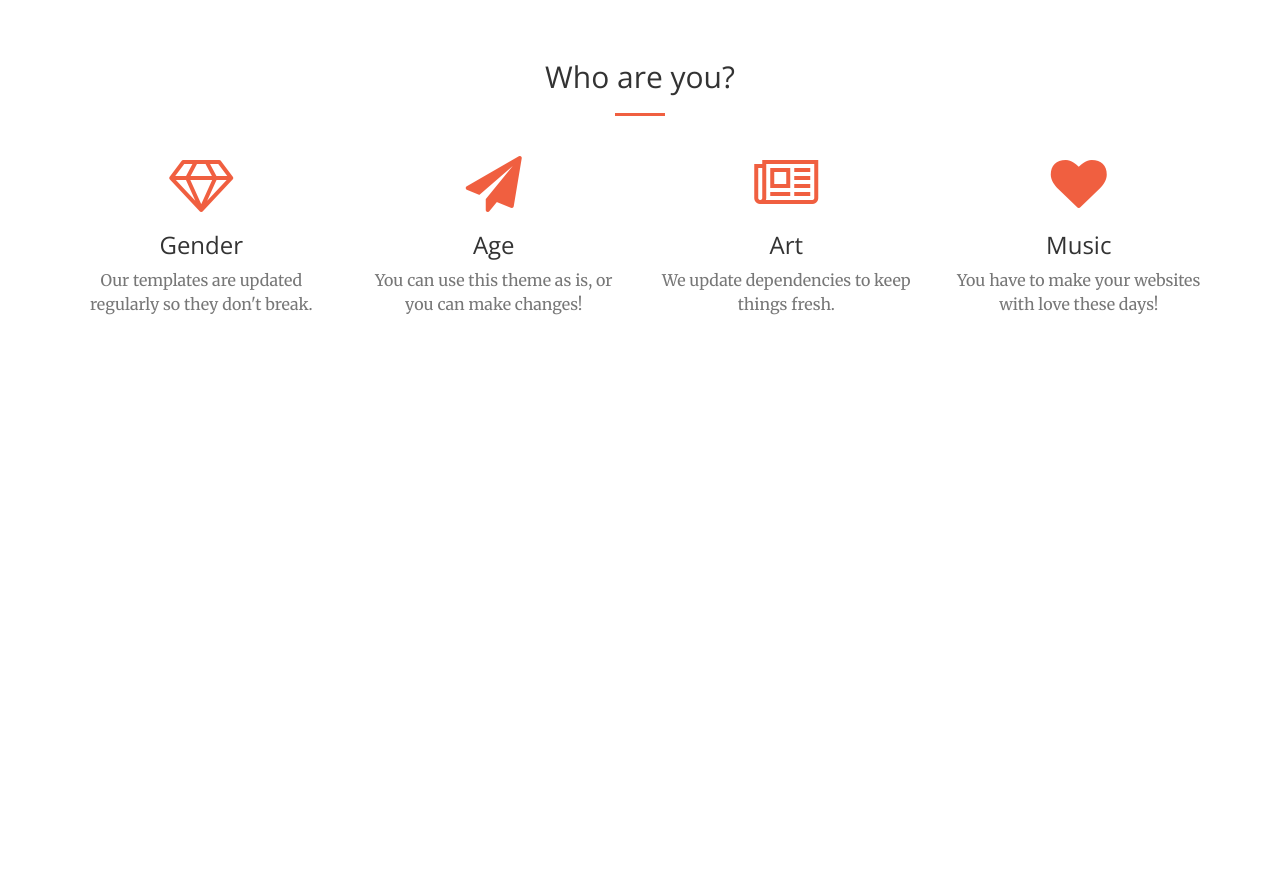
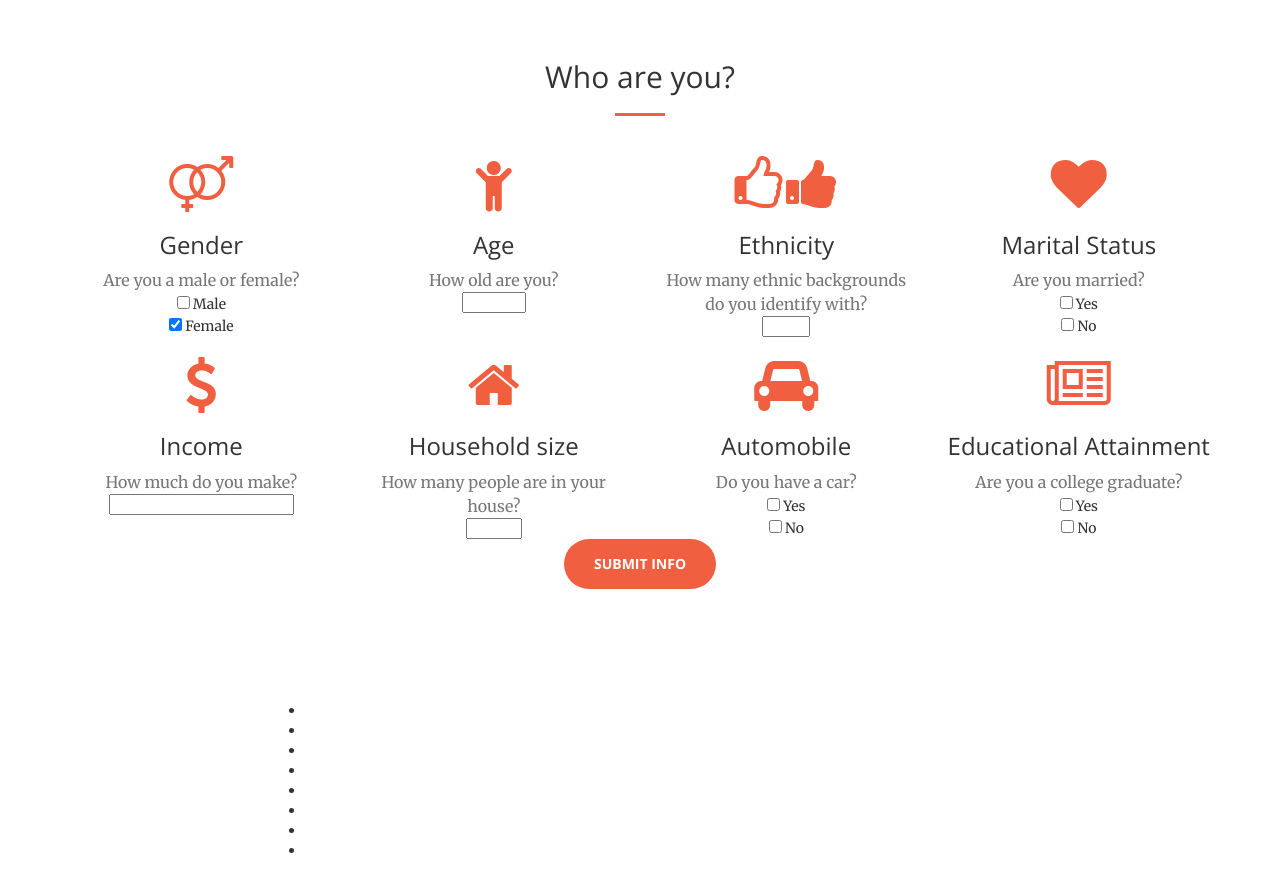
Before and after one commit to samsundar989-zz/Join-Me, a website: page index.html in a window 1280 px wide. Shown: the part 1480-2372 px from the top of the page. Drawn offline with nearby package versions, Linux system fonts and the light colour scheme; some packages are replaced by stand-ins of ours.

Commit message:
Preferences

```diff
--- a/index.html
+++ b/index.html
@@ -56,10 +56,10 @@
         <div class="collapse navbar-collapse" id="bs-example-navbar-collapse-1">
             <ul class="nav navbar-nav navbar-right">
                 <li>
-                    <a class="page-scroll" href="#about">About</a>
+                    <a class="page-scroll" href="#about">Location Search</a>
                 </li>
                 <li>
-                    <a class="page-scroll" href="#services">Create Profile</a>
+                    <a class="page-scroll" href="#services">Preferences</a>
                 </li>
 
             </ul>
@@ -110,40 +110,118 @@
         <div class="row">
             <div class="col-lg-3 col-md-6 text-center">
                 <div class="service-box">
-                    <i class="fa fa-4x fa-diamond text-primary sr-icons"></i>
+                    <i class="fa fa-4x fa fa-venus-mars text-primary sr-icons"></i>
                     <h3>Gender</h3>
-                    <p class="text-muted">Our templates are updated regularly so they don't break.</p>
+                    <p class="text-muted">Are you a male or female?</p>
+                    <form action="gender-form.asp">
+                        <input type="checkbox" name="gender" value="Male"> Male<br>
+                        <input type="checkbox" name="gender" value="Female" checked> Female<br>
+                    </form>
                 </div>
             </div>
             <div class="col-lg-3 col-md-6 text-center">
                 <div class="service-box">
-                    <i class="fa fa-4x fa-paper-plane text-primary sr-icons"></i>
+
+                    <i class="fa fa-4x fa-child text-primary sr-icons"></i>
                     <h3>Age</h3>
-                    <p class="text-muted">You can use this theme as is, or you can make changes!</p>
+                    <p class="text-muted">How old are you?</p>
+                    <form action="age-form.asp">
+                    <input type="number" name="age" min="7" max="100">
+                </form>
+                </div>
+            </div>
+            <div class="col-lg-3 col-md-6 text-center">
+                <div class="service-box">
+                    <i class="fa fa-4x fa-thumbs-o-up  text-primary sr-icons"></i>
+                    <i class="fa fa-4x fa-thumbs-up text-primary sr-icons"></i>
+
+                    <h3>Ethnicity</h3>
+                    <p class="text-muted">How many ethnic backgrounds do you identify with?</p>
+                </div>
+                    <form action="ethnicity-form.asp">
+                        <input type="number" name="ethnic" min="1" max="3">
+                    </form>
+
+            </div>
+            <div class="col-lg-3 col-md-6 text-center">
+                <div class="service-box">
+                    <i class="fa fa-4x fa-heart text-primary sr-icons"></i>
+                    <h3>Marital Status</h3>
+                    <p class="text-muted">Are you married?</p>
+                    <form action="marital-form.asp">
+                        <input type="checkbox" name="marital" value="Yes"> Yes <br>
+                        <input type="checkbox" name="marital" value="No"> No <br>
+                    </form>
+                </div>
+            </div>
+        </div>
+    </div>
+    <div class="container">
+         <div class="row">
+            <div class="col-lg-3 col-md-6 text-center">
+                <div class="service-box">
+                    <i class="fa fa-4x fa-dollar text-primary sr-icons"></i>
+                    <h3>Income</h3>
+                    <p class="text-muted">How much do you make?</p>
+                    <form action="income-form.asp">
+                        <input type="number" name="income" min="0" max="200,000">
+                    </form>
+                </div>
+            </div>
+            <div class="col-lg-3 col-md-6 text-center">
+                <div class="service-box">
+                    <i class="fa fa-4x fa-home text-primary sr-icons"></i>
+                    <h3>Household size</h3>
+                    <p class="text-muted">How many people are in your house?</p>
+                    <form action="household-form.asp">
+                        <input type="number" name="household" min="1" max="13">
+                    </form>
+                </div>
+            </div>
+            <div class="col-lg-3 col-md-6 text-center">
+                <div class="service-box">
+                    <i class="fa fa-4x fa-automobile text-primary sr-icons"></i>
+                    <h3>Automobile</h3>
+                    <p class="text-muted">Do you have a car?</p>
+                    <form action="automobile-form.asp">
+                        <input type="checkbox" name="automobile" value="Yes"> Yes <br>
+                        <input type="checkbox" name="automobile" value="No"> No <br>
+                    </form>
                 </div>
             </div>
             <div class="col-lg-3 col-md-6 text-center">
                 <div class="service-box">
                     <i class="fa fa-4x fa-newspaper-o text-primary sr-icons"></i>
-                    <h3>Art</h3>
-                    <p class="text-muted">We update dependencies to keep things fresh.</p>
-                </div>
-            </div>
-            <div class="col-lg-3 col-md-6 text-center">
-                <div class="service-box">
-                    <i class="fa fa-4x fa-heart text-primary sr-icons"></i>
-                    <h3>Music</h3>
-                    <p class="text-muted">You have to make your websites with love these days!</p>
+                    <h3>Educational Attainment</h3>
+                    <p class="text-muted">Are you a college graduate?</p>
+                    <form action="college-form.asp">
+                        <input type="checkbox" name="college" value="Yes"> Yes <br>
+                        <input type="checkbox" name="college" value="No"> No <br>
+                    </form>
                 </div>
             </div>
         </div>
     </div>
+    <div style="text-align:center;margin-top=100px;">
+    <input type="button" value="Submit info" onClick="submitForms()" class="btn btn-primary btn-xl page-scroll" />
+</div>
 </section>
 
-<section class="no-padding" id="portfolio">
-    <div class="container-fluid">
-        <div class="row no-gutter popup-gallery">
-
+<section id="poi-list">
+    <div class="container">
+        <div class="row">
+         <div class="col-lg-8 col-lg-offset-2 text-center">
+            <ul id="final-list">
+                <li class="poi_item"></li>
+                <li class="poi_item"></li>
+                <li class="poi_item"></li>
+                <li class="poi_item"></li>
+                <li class="poi_item"></li>
+                <li class="poi_item"></li>
+                <li class="poi_item"></li>
+                <li class="poi_item"></li>
+            </ul>
+         </div>
         </div>
     </div>
 </section>
```
Also changed, not shown: js/creative.js (+11 -0 lines).
